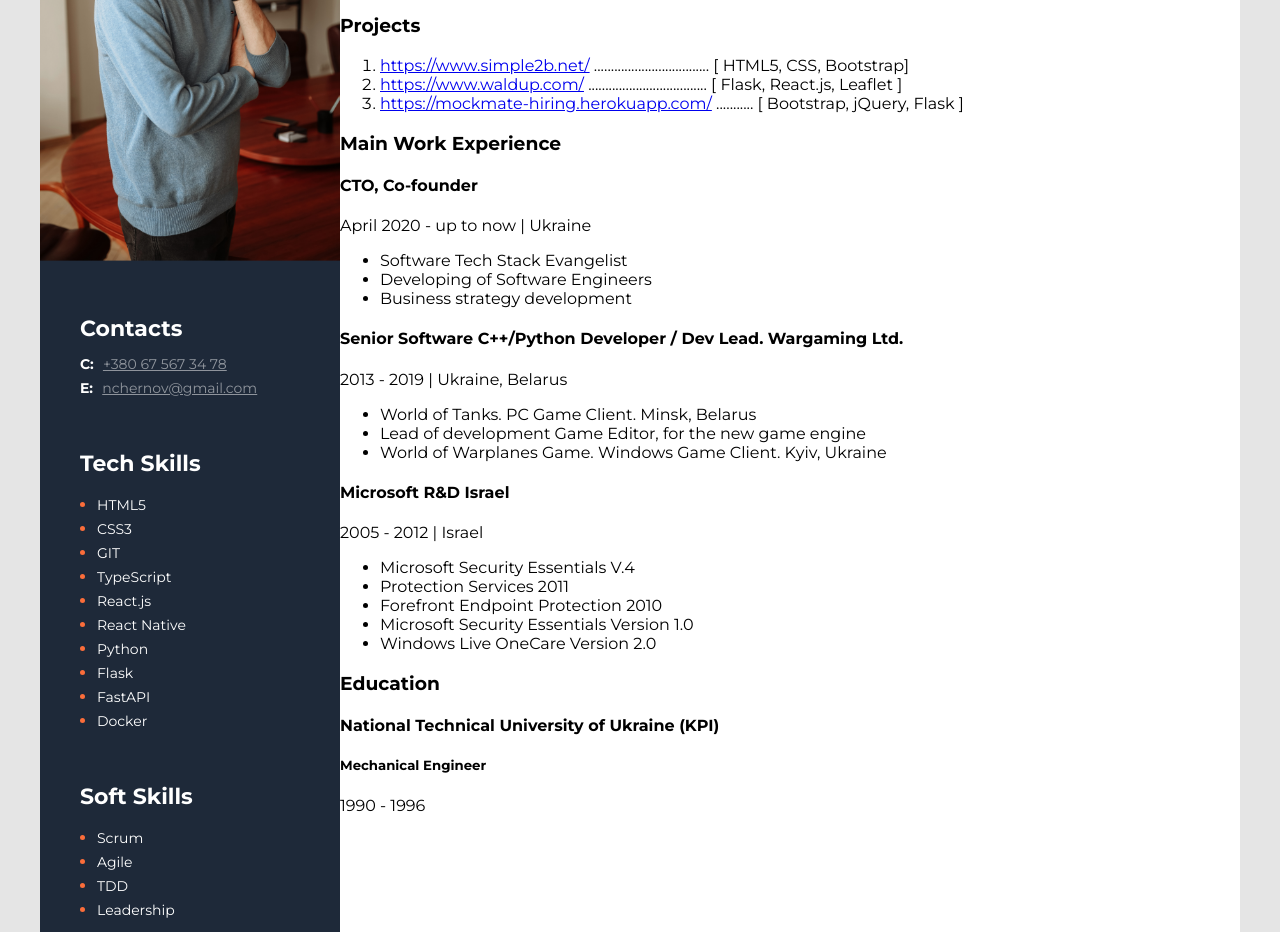
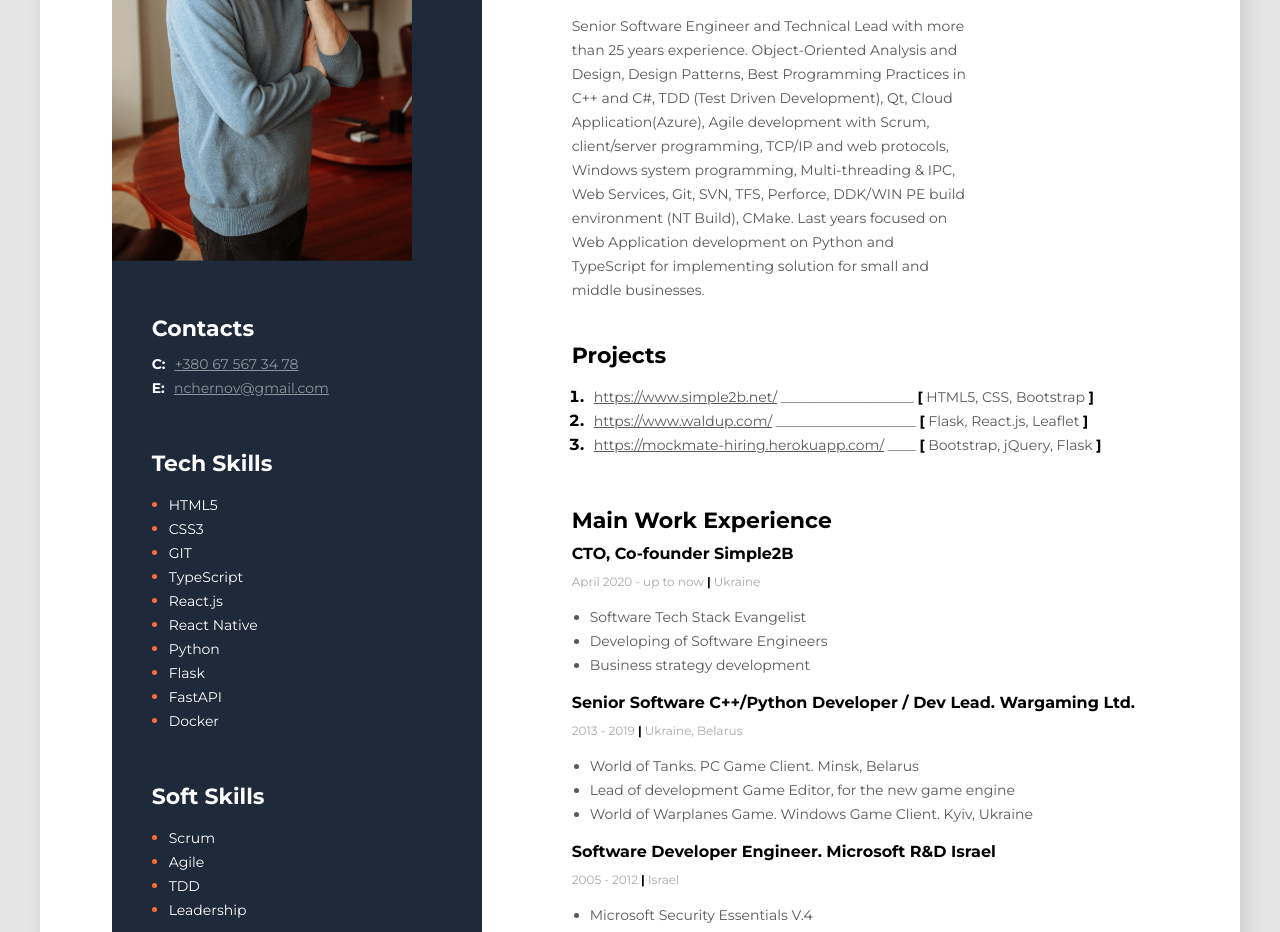
Before and after one commit to kipod/kipod.github.io, a plain HTML site: page index.html in a window 1280 px wide. Shown: the part 270-1202 px from the top of the page. Drawn offline with Linux system fonts and the light colour scheme.

Commit message:
main section styles

```diff
--- a/css/style.css
+++ b/css/style.css
@@ -3,10 +3,31 @@
     font-family: 'Montserrat', sans-serif;
 }
 
+/* Main content section */
+
+.main-content-title {
+    font-style: normal;
+    font-weight: bold;
+    font-size: 22px;
+    line-height: 27px;
+    color: #000000;
+    margin-bottom: 10px;
+}
+
+/* About me section  */
+
+.about-me-section {
+    margin: 0 0 40px 0;
+}
+
 .about-me-profession {
+    font-style: normal;
+    font-weight: bold;
     font-size: 14px;
-    font-weight: 700;
+    line-height: 17px;
+
     color: #000;
+    margin-bottom: 20px;
 }
 
 .main-container {
@@ -15,25 +36,149 @@
     width: 1200px;
     background-color: #fff;
     margin: 40px auto;
+    box-shadow: 6px 6px 20px rgba(0, 0, 0, 0.1);
+}
+
+.about-me-name {
+    font-style: normal;
+    font-weight: bold;
+    font-size: 45px;
+    line-height: 55px;
+
+    color: #000000;
+    margin-bottom: 25;
+}
+
+.about-me-description {
+    font-style: normal;
+    font-weight: normal;
+    font-size: 14px;
+    line-height: 24px;
+    /* or 171% */
+
+    color: #595959;
+    width: 400px;
 }
 
 .main-content-section {
+    padding: 100px 90px;
 }
 
-.about-me-section {
-    /* background: rgb(145, 139, 67); */
+/* Projects section */
+
+.my-project-section {
+    margin: 0 0 50px 0;
 }
 
-.my-project-section {
-    /* background: red; */
+.projects-item {
+    color: black;
+    font-weight: bold;
 }
 
-.my-work-experiance-section {
-    /* background: blue; */
+.projects-item-text {
+    font-style: normal;
+    font-weight: normal;
+    font-size: 14px;
+    line-height: 24px;
+    color: #595959;
+    margin: 0 0 0 5px;
+}
+.project-item-link {
+    font-style: normal;
+    font-weight: normal;
+    font-size: 14px;
+    line-height: 24px;
+    color: #595959;
 }
 
-.education-section {
-    /* background: green; */
+.my-project-list {
+    padding: 0 0 0 17px;
+}
+
+.project-item-bracket {
+    font-style: normal;
+    font-weight: bold;
+    font-size: 14px;
+    line-height: 24px;
+
+    color: #000000;
+}
+
+/* My Work Experience Section */
+
+.my-work-experience-company {
+    color: #FB6D3A;
+}
+
+.my-work-experience-position {
+    font-style: normal;
+    font-weight: bold;
+    font-size: 16px;
+    line-height: 20px;
+    margin: 0 0 10px 0;
+}
+
+.my-work-experience-period {
+    font-style: normal;
+    font-weight: normal;
+    font-size: 12px;
+    line-height: 15px;
+    color: #A8A8A8;
+    margin: 0 0 10px 0;
+}
+
+.my-work-experience-period-delimiter {
+    color: #000;
+    font-weight: bold;
+}
+
+.my-work-experience-project-list {
+    padding: 0 0 0 18px;
+}
+
+.my-work-experience-project-item {
+    font-style: normal;
+    font-weight: normal;
+    font-size: 14px;
+    line-height: 24px;
+    color: #595959;
+}
+
+.my-work-experience {
+    margin: 0 15px 0 0;
+}
+
+/* Education Section */
+
+.education-place {
+    font-style: normal;
+    font-weight: bold;
+    font-size: 16px;
+    line-height: 20px;
+    color: #FB6D3A;
+    margin: 0 0 10px 0;
+}
+
+.education-degree {
+    font-style: normal;
+    font-weight: bold;
+    font-size: 14px;
+    line-height: 17px;
+    color: #000;
+    margin: 0 0 10px 0;
+}
+
+.education-period {
+    font-style: normal;
+    font-weight: normal;
+    font-size: 12px;
+    line-height: 15px;
+    color: #A8A8A8;
+}
+
+.block-delimiter {
+    color: #000;
+    font-weight: bold;
 }
 
 /* side bad section */
--- a/index.html
+++ b/index.html
@@ -19,73 +19,79 @@
         <!-- about me section -->
         <div class="about-me-section">
           <h2 class="about-me-profession">CTO</h2>
-          <h1>Nikolay Chernov</h1>
-          <p>Senior Software Engineer and Technical Lead with more than 25 years experience. Object-Oriented Analysis and Design, Design Patterns, Best Programming Practices in C++ and C#, TDD (Test Driven Development), Qt, Cloud Application(Azure), Agile development with Scrum, client/server programming, TCP/IP and web protocols, Windows system programming, Multi-threading & IPC, Web Services, Git, SVN, TFS, Perforce, DDK/WIN PE build environment (NT Build), CMake. Last years focused on Web Application development on Python and TypeScript for implementing solution for small and middle businesses.</p>
+          <h1 class="about-me-name">Nikolay Chernov</h1>
+          <p class="about-me-description">Senior Software Engineer and Technical Lead with more than 25 years experience. Object-Oriented Analysis and Design, Design Patterns, Best Programming Practices in C++ and C#, TDD (Test Driven Development), Qt, Cloud Application(Azure), Agile development with Scrum, client/server programming, TCP/IP and web protocols, Windows system programming, Multi-threading & IPC, Web Services, Git, SVN, TFS, Perforce, DDK/WIN PE build environment (NT Build), CMake. Last years focused on Web Application development on Python and TypeScript for implementing solution for small and middle businesses.</p>
         </div>
         <!-- My Projects -->
         <div class="my-project-section">
-          <h3>Projects</h3>
-          <ol>
+          <h3 class="main-content-title">Projects</h3>
+          <ol class="my-project-list">
             <li class="projects-item">
-              <a href="https://www.simple2b.net/">https://www.simple2b.net/</a>
-              <span>..................................</span>
-              <span>[ HTML5, CSS, Bootstrap]</span>
+              <span class="projects-item-text">
+                <a href="https://www.simple2b.net/" class="project-item-link">https://www.simple2b.net/</a>
+                ___________________
+                <span class="project-item-bracket">[</span> HTML5, CSS, Bootstrap <span class="project-item-bracket ">]</span>
+              </span>
             </li>
-            <li>
-              <a href="https://www.waldup.com/">https://www.waldup.com/</a>
-              <span>...................................</span>
-              <span>[ Flask, React.js, Leaflet ]</span>
+            <li class="projects-item">
+              <span class="projects-item-text">
+                <a href="https://www.waldup.com/" class="project-item-link">https://www.waldup.com/</a>
+                ____________________
+                <span class="project-item-bracket">[</span> Flask, React.js, Leaflet <span class="project-item-bracket">]</span>
+              </span>
             </li>
-            <li>
-              <a href="https://mockmate-hiring.herokuapp.com/">https://mockmate-hiring.herokuapp.com/</a>
-              <span>...........</span>
-              <span>[ Bootstrap, jQuery, Flask ]</span>
+            <li class="projects-item">
+              <span class="projects-item-text">
+                <a href="https://mockmate-hiring.herokuapp.com/" class="project-item-link">https://mockmate-hiring.herokuapp.com/</a>
+                ____
+                <span class="project-item-bracket">[</span> Bootstrap, jQuery, Flask <span class="project-item-bracket">]</span>
+              </span>
             </li>
           </ol>
 
         </div>
         <!-- My Work Experience section-->
-        <div class="my-work-experiance-section">
-          <h3>Main Work Experience</h3>
+        <div class="my-work-experience-section">
+          <h3 class="main-content-title">Main Work Experience</h3>
           <!-- Simple2B -->
-          <div>
-            <h4>CTO, Co-founder</h4>
-            <p>April 2020 - up to now   |   Ukraine</p>
-            <ul>
-              <li>Software Tech Stack Evangelist</li>
-              <li>Developing of Software Engineers</li>
-              <li>Business strategy development</li>
+          <div class="my-work-experience">
+            <h4 class="my-work-experience-position">CTO, Co-founder <span class="my-work-experiance-company">Simple2B</span> </h4>
+            <p class="my-work-experience-period">April 2020 - up to now <span class="my-work-experience-period-delimiter">|</span> Ukraine</p>
+            <ul class="my-work-experience-project-list">
+              <li class="my-work-experience-project-item">Software Tech Stack Evangelist</li>
+              <li class="my-work-experience-project-item">Developing of Software Engineers</li>
+              <li class="my-work-experience-project-item">Business strategy development</li>
             </ul>
           </div>
           <!-- Wargaming -->
-          <div>
-            <h4>Senior Software C++/Python Developer / Dev Lead. Wargaming Ltd.</h4>
-            <p>2013 - 2019   |   Ukraine, Belarus</p>
-            <ul>
-              <li>World of Tanks. PC Game Client. Minsk, Belarus</li>
-              <li>Lead of development Game Editor, for the new game engine</li>
-              <li>World of Warplanes Game. Windows Game Client. Kyiv, Ukraine</li>
+          <div class="my-work-experience">
+            <h4 class="my-work-experience-position">Senior Software C++/Python Developer / Dev Lead. <span class="my-work-experiance-company">Wargaming Ltd.</span></h4>
+            <p class="my-work-experience-period">2013 - 2019 <span class="my-work-experience-period-delimiter">|</span> Ukraine, Belarus</p>
+            <ul class="my-work-experience-project-list">
+              <li class="my-work-experience-project-item">World of Tanks. PC Game Client. Minsk, Belarus</li>
+              <li class="my-work-experience-project-item">Lead of development Game Editor, for the new game engine</li>
+              <li class="my-work-experience-project-item">World of Warplanes Game. Windows Game Client. Kyiv, Ukraine</li>
             </ul>
           </div>
           <!-- Microsoft -->
-          <div>
-            <h4>Microsoft R&D Israel</h4>
-            <p>2005 - 2012   |   Israel</p>
-            <ul>
-              <li>Microsoft Security Essentials V.4</li>
-              <li>Protection Services 2011</li>
-              <li>Forefront Endpoint Protection 2010</li>
-              <li>Microsoft Security Essentials Version 1.0</li>
-              <li>Windows Live OneCare Version 2.0</li>
+          <div class="my-work-experience">
+            <h4 class="my-work-experience-position">Software Developer Engineer. <span class="my-work-experiance-company">Microsoft R&D Israel</span></h4>
+            <p class="my-work-experience-period">2005 - 2012 <span class="my-work-experience-period-delimiter">|</span> Israel</p>
+            <ul class="my-work-experience-project-list">
+              <li class="my-work-experience-project-item">Microsoft Security Essentials V.4</li>
+              <li class="my-work-experience-project-item">Protection Services 2011</li>
+              <li class="my-work-experience-project-item">Forefront Endpoint Protection 2010</li>
+              <li class="my-work-experience-project-item">Microsoft Security Essentials Version 1.0</li>
+              <li class="my-work-experience-project-item">Windows Live OneCare Version 2.0</li>
             </ul>
           </div>
         </div>
         <!-- Education section -->
         <div class="education-section">
-          <h3>Education</h3>
-          <h4>National Technical University of Ukraine (KPI)</h4>
-          <h5>Mechanical Engineer</h5>
-          <p>1990 - 1996</p>
+          <h3 class="main-content-title">Education</h3>
+          <h4 class="education-place">National Technical University of Ukraine (KPI)</h4>
+          <h5 class="education-degree">Mechanical Engineer</h5>
+          <p class="education-period">1990 - 1996 <span class="block-delimiter">|</span> Ukraine </p>
         </div>
       </div>
       <!-- Side bar -->
```
